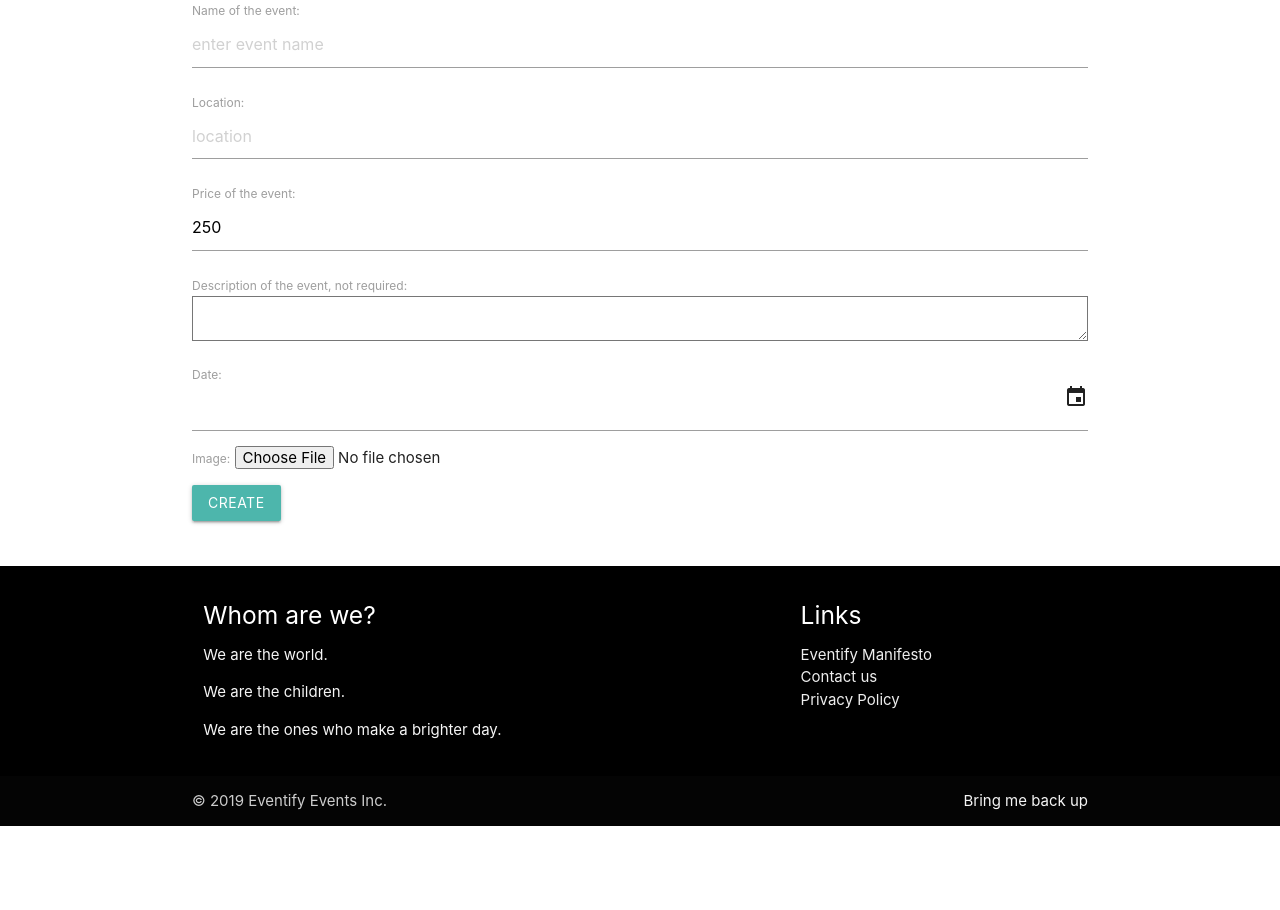
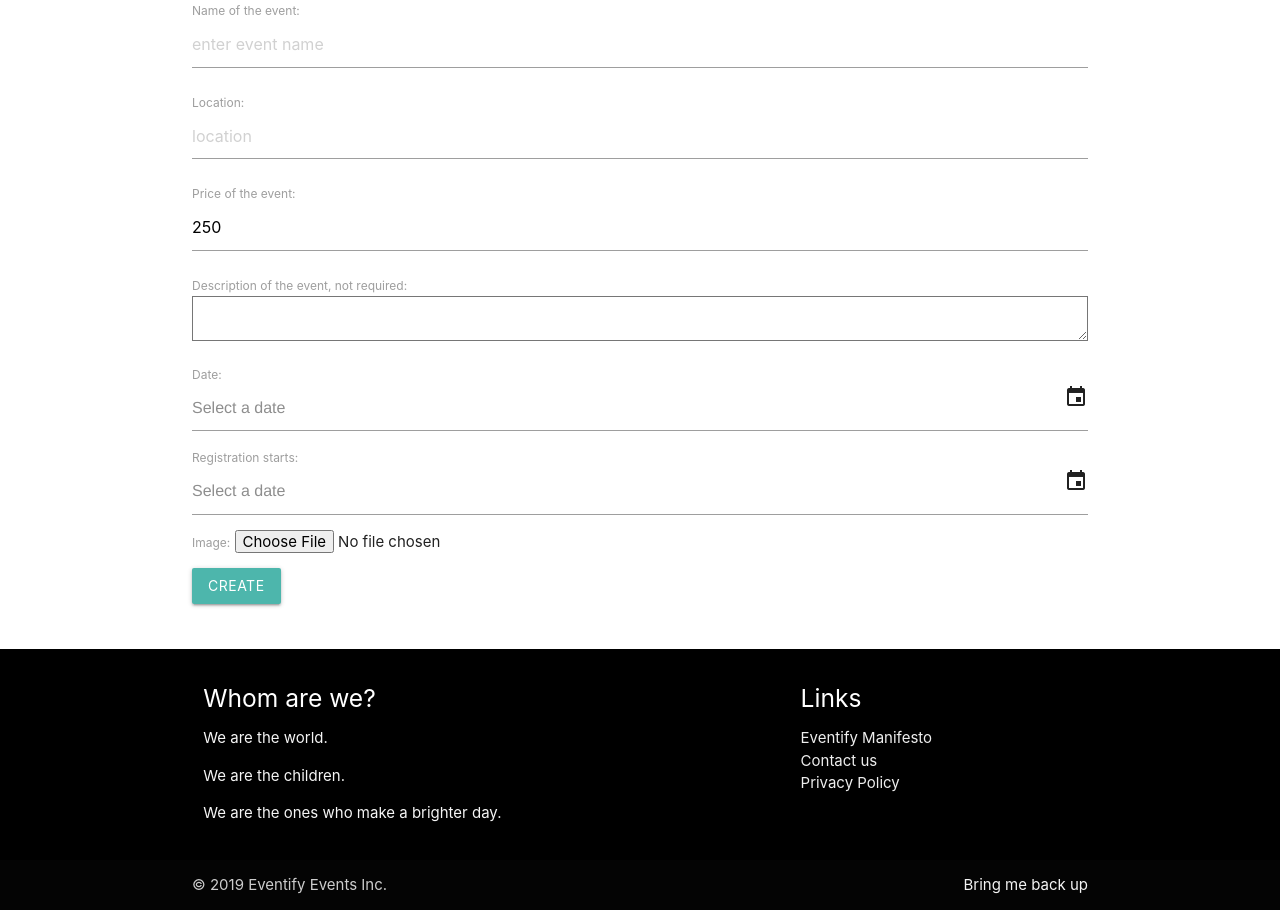
Before and after one commit to Magssch/Eventify, a Django app: page /create_event/ in a window 1280 px wide. Shown: the part 80-990 px from the top of the page. Before the commit the page ends 906 px from the top, so only its background shows below. Run offline with Django 3.2, Linux system fonts and the light colour scheme; the visitor is signed in with stand-in values (Sample User, id 1); some libraries are stand-ins or nearby versions; some web fonts are replaced.

Commit message:
#37 Implemented date of registration
Event-organizer is able to choose a start date for user registration. Users will be unable to sign up for events before this date

```diff
--- a/main/forms.py
+++ b/main/forms.py
@@ -76,8 +76,15 @@ class EventForm(forms.ModelForm):
                                     widget      = forms.Textarea()
                                 )
     date        = forms.DateField(
-                                    widget      = forms.DateInput()
+                                    widget      = forms.DateInput(format=('%d-%m-%Y'),
+                                             attrs={'id':'date1',
+                                            'placeholder':'Select a date'})
                                 )
+    registration_starts = forms.DateField(
+                                    widget      = forms.DateInput(format=('%d-%m-%Y'),
+                                             attrs={'id':'date2',
+                                            'placeholder':'Select a date'})
+    )
     image       = forms.FileField()
 
     class Meta:
@@ -88,5 +95,7 @@ class EventForm(forms.ModelForm):
             'price',
             'description',
             'date',
+            'registration_starts',
             'image',
         ]
+        widgets = {}
--- a/main/models.py
+++ b/main/models.py
@@ -1,11 +1,14 @@
 from django.db import models
 from django.contrib.auth.models import User
 from django.urls import reverse
+from django.utils import timezone
+from datetime import date
 
 class Event(models.Model):
     name        = models.CharField(unique=True, max_length=30)
     organizer   = models.ForeignKey(User, null=True, on_delete=models.SET_NULL)
     date        = models.DateField()
+    registration_starts    = models.DateField(default=timezone.now)
     location    = models.CharField(max_length=30)
     price       = models.IntegerField()
     description = models.TextField()
@@ -13,6 +16,10 @@ class Event(models.Model):
 
     def __str__(self):
         return self.name
+
+    @property
+    def registration_open(self):
+        return date.today() >= self.registration_starts
 
     def get_absolute_url(self):
         return reverse("event_info", kwargs={"my_id": self.id})
--- a/main/templates/main/base.html
+++ b/main/templates/main/base.html
@@ -36,7 +36,14 @@
     {% include "main/footer.html" %}
 
 <script type="text/javascript">
-    $("#id_date").datepicker( {
+    $("#date1").datepicker( {
+        footer: true,
+        modal: true
+        // uiLibrary: 'bootstrap4',
+        // iconsLibrary: 'materialicons',
+        }
+    );
+    $("#date2").datepicker( {
         footer: true,
         modal: true
         // uiLibrary: 'bootstrap4',
--- a/main/templates/main/event_info.html
+++ b/main/templates/main/event_info.html
@@ -27,7 +27,9 @@
         <div class="card-action">
             <!-- må ha en if setning. Om man er med i arrangementet så "meld deg av" og om man ikke er påmeldt
             så "meld deg på"-->
-          <a href="#" align="right" class="btn teal lighten-2">Meld deg på</a>
+            {% if object.registration_open %}
+                <a href="#" align="right" class="btn teal lighten-2">Meld deg på</a>
+            {% endif %}
           <a href="../" style="float: right" class="btn teal lighten-2">Go Back</a>
           {% if user.is_staff %}
             {% if user == object.organizer %}
--- a/main/views.py
+++ b/main/views.py
@@ -19,6 +19,7 @@ from django.core.files.storage import FileSystemStorage
 # Local project imports
 from .models import Event
 from .forms import RegistrationForm, EditProfileForm, EventForm
+
 
 
 # Create your views here.
```
Also changed, not shown: main/migrations/0009_event_reg_date.py (added), main/migrations/0010_auto_20190312_1152.py (added), main/migrations/0011_auto_20190312_1203.py (added), main/migrations/0012_auto_20190312_1204.py (added), 1 other file.
